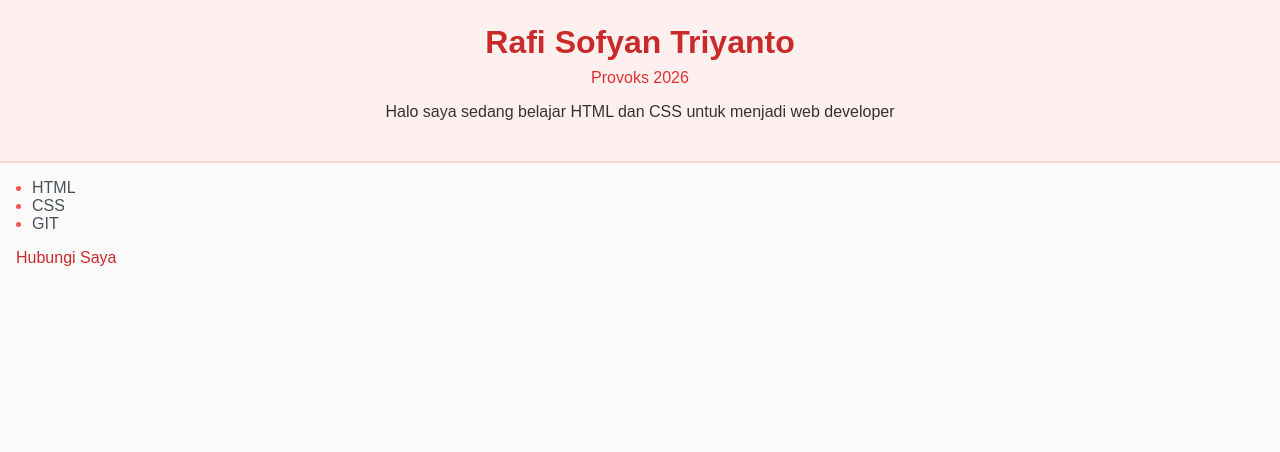
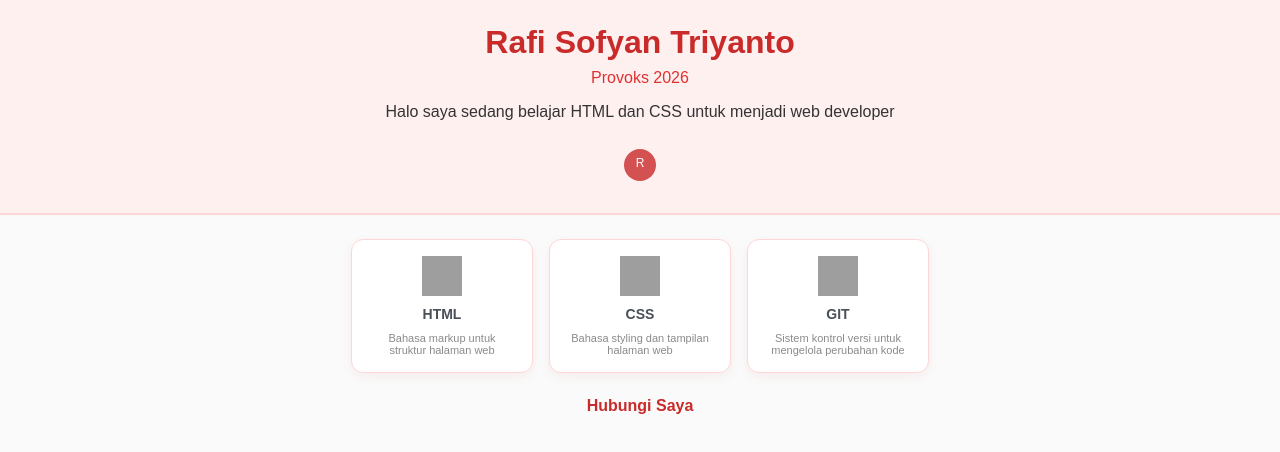
Before and after one commit to R1TGAMING/provoks, a plain HTML site: page belajar1/index.html in a window 1280 px wide. Drawn offline with Linux system fonts and the light colour scheme; grey boxes are pictures that could not be loaded.

Commit message:
add something

```diff
--- a/belajar1/index.html
+++ b/belajar1/index.html
@@ -11,15 +11,63 @@
       <h1 class="title">Rafi Sofyan Triyanto</h1>
       <p class="description">Provoks 2026</p>
       <p>Halo saya sedang belajar HTML dan CSS untuk menjadi web developer</p>
+
+      <!-- Logo -->
+      <svg
+        class="logo"
+        viewBox="0 0 100 100"
+        xmlns="http://www.w3.org/2000/svg"
+        width="40"
+        height="40"
+        style="margin-top: 8px; opacity: 0.8"
+      >
+        <circle cx="50" cy="50" r="40" fill="#c92a2a" />
+        <text
+          x="50"
+          y="55"
+          font-size="30"
+          text-anchor="middle"
+          fill="white"
+          font-family="sans-serif"
+        >
+          R
+        </text>
+      </svg>
     </div>
 
-    <ul>
-      <li>HTML</li>
-      <li>CSS</li>
-      <li>GIT</li>
-    </ul>
+    <div class="skills-container">
+      <div class="skill-card">
+        <img
+          src="https://cdn.jsdelivr.net/gh/devicons/devicon/icons/html5/html5-original.svg"
+          alt="HTML5 Logo"
+        />
+        <span>HTML</span>
+        <p class="skill-desc">Bahasa markup untuk struktur halaman web</p>
+      </div>
 
-    <a href="https://www.instagram.com/ipiilolz?dlrf=MXJlaGFjc2RvcWdzMw=="
+      <div class="skill-card">
+        <img
+          src="https://cdn.jsdelivr.net/gh/devicons/devicon/icons/css3/css3-original.svg"
+          alt="CSS3 Logo"
+        />
+        <span>CSS</span>
+        <p class="skill-desc">Bahasa styling dan tampilan halaman web</p>
+      </div>
+
+      <div class="skill-card">
+        <img
+          src="https://cdn.jsdelivr.net/gh/devicons/devicon/icons/git/git-original.svg"
+          alt="Git Logo"
+        />
+        <span>GIT</span>
+        <p class="skill-desc">
+          Sistem kontrol versi untuk mengelola perubahan kode
+        </p>
+      </div>
+    </div>
+
+    <a
+      href="https://www.instagram.com/ipiilolz?dlrf=MXJlaGFjc2RvcWdzMw=="
       >Hubungi Saya</a
     >
   </body>
--- a/belajar1/style.css
+++ b/belajar1/style.css
@@ -23,20 +23,55 @@ body {
   margin: 0 0 8px;
 }
 
-ul {
-  color: #495057;
-  padding-left: 32px;
+.skills-container {
+  display: flex;
+  justify-content: center;
+  gap: 16px;
+  flex-wrap: wrap;
+  max-width: 600px;
+  margin: 24px auto;
+  padding: 0 16px;
 }
 
-li::marker {
-  color: #fa5252;
+.skill-card {
+  background-color: #ffffff;
+  border: 1px solid #ffd6d6;
+  border-radius: 12px;
+  padding: 16px 20px;
+  display: flex;
+  flex-direction: column;
+  align-items: center;
+  gap: 10px;
+  width: 140px;
+  box-shadow: 0 4px 12px rgba(201, 42, 42, 0.06);
+}
+
+.skill-card img {
+  width: 40px;
+  height: 40px;
+}
+
+.skill-card span {
+  font-weight: 600;
+  color: #495057;
+  font-size: 14px;
+}
+
+.skill-card .skill-desc {
+  font-size: 11px;
+  color: #8a8a8a;
+  margin: 0;
+  text-align: center;
 }
 
 a {
-  display: inline-block;
-  margin-left: 16px;
+  display: block;
+  width: fit-content;
+  text-align: center;
+  margin: 24px auto;
   color: #c92a2a;
   text-decoration: none;
+  font-weight: 600;
 }
 
 a:hover {
```
Also changed, not shown: 1 other file.
